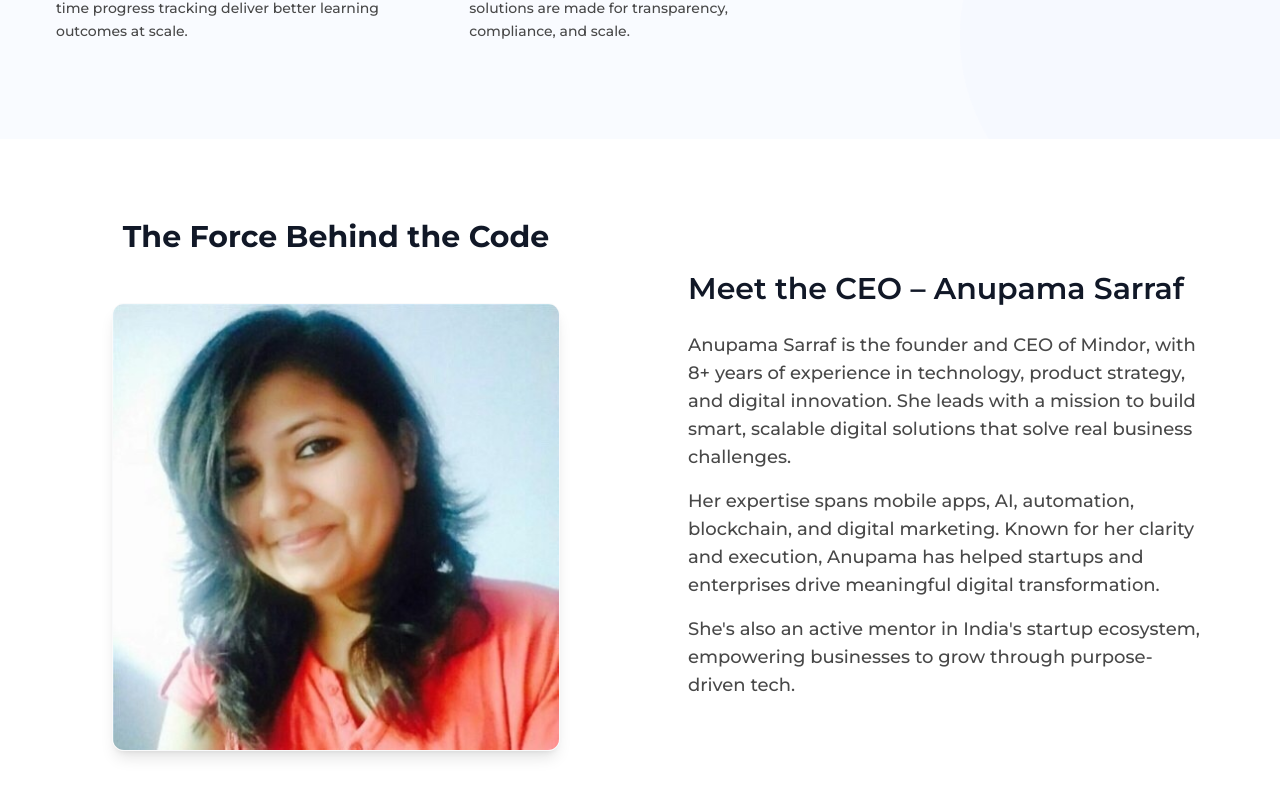
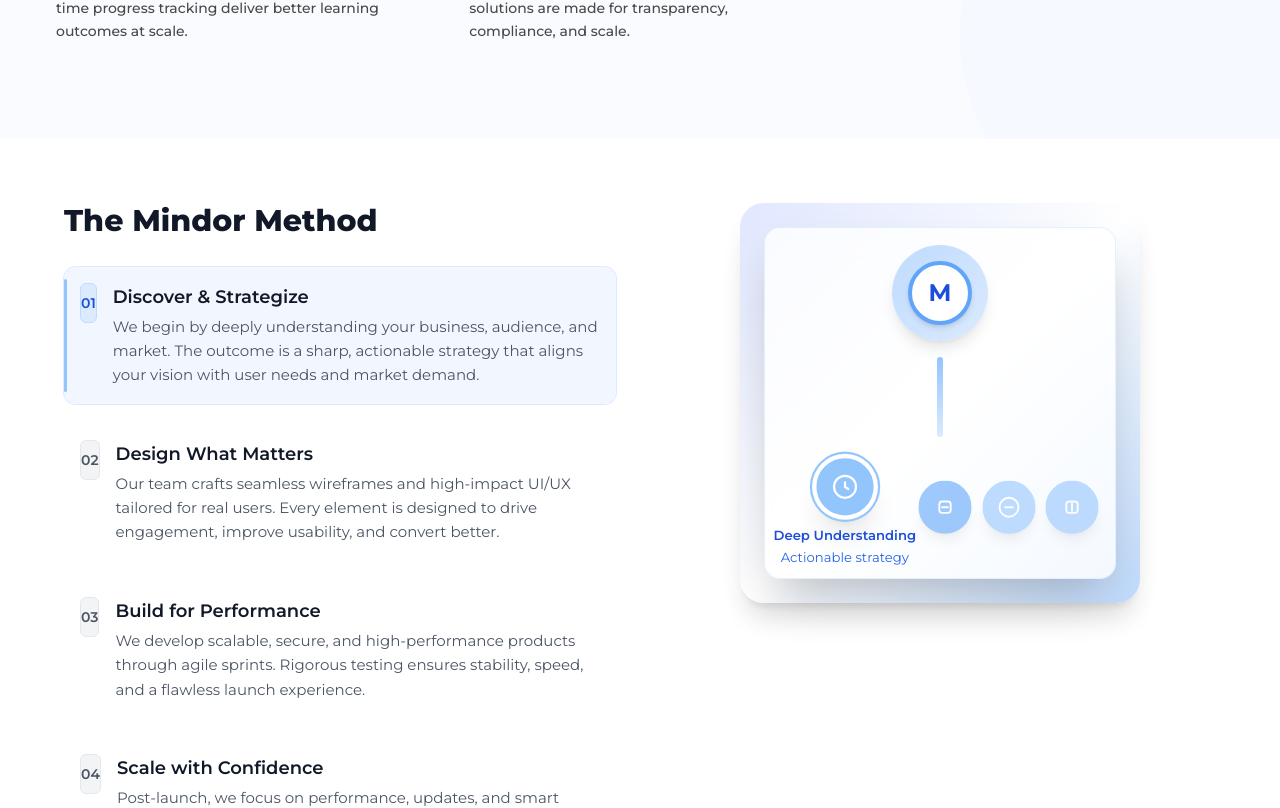
Before and after one commit to rastogi30/Mindor-tech, a Next.js app: page / in a window 1280 px wide. Shown: the part 4338-5146 px from the top of the page. Built offline with nearby package versions, Linux system fonts and the light colour scheme.

Commit message:
Methods added

```diff
--- a/pages/index.tsx
+++ b/pages/index.tsx
@@ -13,6 +13,7 @@ const Mindor = dynamic(() => import('../src/components/Mindor'));
 const Service = dynamic(() => import('../src/components/Service'));
 const LandingPage = dynamic(()=> import('../pages/landing'));
 const Slider = dynamic(() => import('../src/components/Slider'));
+const Method = dynamic(() => import('../src/components/Method'));
 
 const HomePage: React.FC = () => {
   const [showSuccessModal, setShowSuccessModal] = useState<boolean>(false);
@@ -67,6 +68,7 @@ const HomePage: React.FC = () => {
         <Slider />
         <Service />
         <Business />
+        <Method />
         <Founder />
         <CTASection />
         <Footer />
--- a/src/components/Method.tsx
+++ b/src/components/Method.tsx
@@ -7,7 +7,7 @@ const steps = [
 		desc:
 			"We begin by deeply understanding your business, audience, and market. The outcome is a sharp, actionable strategy that aligns your vision with user needs and market demand.",
 		icon: (
-				<svg width="28" height="28" fill="none" viewBox="0 0 24 24"><circle cx="12" cy="12" r="10" stroke="#fff" strokeWidth="2"/><path d="M12 8v4l3 2" stroke="#fff" strokeWidth="2" strokeLinecap="round"/></svg>
+			<svg width="24" height="24" fill="none" viewBox="0 0 24 24"><circle cx="12" cy="12" r="10" stroke="#fff" strokeWidth="2" /><path d="M12 8v4l3 2" stroke="#fff" strokeWidth="2" strokeLinecap="round" /></svg>
 		),
 		labels: ["Deep Understanding", "Actionable strategy"],
 		color: "bg-blue-300",
@@ -18,7 +18,7 @@ const steps = [
 		desc:
 			"Our team crafts seamless wireframes and high-impact UI/UX tailored for real users. Every element is designed to drive engagement, improve usability, and convert better.",
 		icon: (
-				<svg width="28" height="28" fill="none" viewBox="0 0 24 24"><rect x="6" y="6" width="12" height="12" rx="3" stroke="#fff" strokeWidth="2"/><path d="M9 12h6" stroke="#fff" strokeWidth="2" strokeLinecap="round"/></svg>
+			<svg width="24" height="24" fill="none" viewBox="0 0 24 24"><rect x="6" y="6" width="12" height="12" rx="3" stroke="#fff" strokeWidth="2" /><path d="M9 12h6" stroke="#fff" strokeWidth="2" strokeLinecap="round" /></svg>
 		),
 		labels: ["High-impact UI/UX", "Seamless Design"],
 		color: "bg-blue-400",
@@ -29,7 +29,7 @@ const steps = [
 		desc:
 			"We develop scalable, secure, and high-performance products through agile sprints. Rigorous testing ensures stability, speed, and a flawless launch experience.",
 		icon: (
-				<svg width="28" height="28" fill="none" viewBox="0 0 24 24"><circle cx="12" cy="12" r="10" stroke="#fff" strokeWidth="2"/><path d="M8 12h8" stroke="#fff" strokeWidth="2" strokeLinecap="round"/></svg>
+			<svg width="24" height="24" fill="none" viewBox="0 0 24 24"><circle cx="12" cy="12" r="10" stroke="#fff" strokeWidth="2" /><path d="M8 12h8" stroke="#fff" strokeWidth="2" strokeLinecap="round" /></svg>
 		),
 		labels: ["Scalable & Secure", "High Performance"],
 		color: "bg-blue-300",
@@ -40,68 +40,105 @@ const steps = [
 		desc:
 			"Post-launch, we focus on performance, updates, and smart iterations. Our goal is long-term success with continuous optimization and growth strategies that keep you ahead.",
 		icon: (
-				<svg width="28" height="28" fill="none" viewBox="0 0 24 24"><rect x="6" y="6" width="12" height="12" rx="3" stroke="#fff" strokeWidth="2"/><path d="M12 8v8" stroke="#fff" strokeWidth="2" strokeLinecap="round"/></svg>
+			<svg width="24" height="24" fill="none" viewBox="0 0 24 24"><rect x="6" y="6" width="12" height="12" rx="3" stroke="#fff" strokeWidth="2" /><path d="M12 8v8" stroke="#fff" strokeWidth="2" strokeLinecap="round" /></svg>
 		),
 		labels: ["Continuous Growth", "Smart Iterations"],
 		color: "bg-blue-300",
 	},
 ];
 
-
 export default function Method() {
 	const [selected, setSelected] = useState(0);
 
+	const indicatorLeft = `calc(${(selected / (steps.length - 1)) * 100}% - 30px)`;
+
 	return (
-		<section className="w-full bg-white py-16 flex justify-center">
-			<div className="max-w-6xl w-full flex flex-col md:flex-row items-start gap-12 px-4 md:px-0">
-				{/* Left: Steps */}
-				<div className="flex-1 flex flex-col gap-8">
-					<h2 className="text-3xl md:text-4xl font-bold text-gray-800 mb-8">The Mindor Method</h2>
+		<section className="w-full bg-white py-14 md:py-16 flex justify-center">
+			<div className="max-w-6xl w-full flex flex-col md:flex-row items-start gap-10 md:gap-12 px-4 md:px-0">
+
+				<div className="flex-1 flex flex-col gap-4 md:gap-5">
+					<h2 className="text-2xl md:text-3xl font-extrabold text-gray-900 mb-2">The Mindor Method</h2>
+
 					{steps.map((step, idx) => (
 						<button
 							key={step.number}
-							className={`flex items-start gap-6 p-6 rounded-lg transition-all duration-200 text-left focus:outline-none border-2 ${selected === idx ? "border-blue-400 bg-blue-50" : "border-transparent"}`}
+							className={`group relative flex items-start gap-4 p-4 rounded-xl transition-all duration-200 text-left focus:outline-none ${selected === idx ? 'bg-blue-50/80 ring-1 ring-blue-100' : 'bg-transparent'
+								}`}
 							onClick={() => setSelected(idx)}
 							tabIndex={0}
 						>
-							<div className={`w-14 h-14 flex items-center justify-center rounded-md text-lg font-bold ${selected === idx ? "bg-blue-200 text-blue-700" : "bg-gray-200 text-gray-600"}`}>
+							<div
+								className={`w-10 h-10 flex items-center justify-center rounded-md text-sm font-semibold border ${selected === idx
+										? 'bg-blue-100 text-blue-700 border-blue-200'
+										: 'bg-gray-100 text-gray-600 border-gray-200'
+									}`}
+							>
 								{step.number}
 							</div>
+
 							<div>
-								<div className="font-semibold text-lg md:text-xl text-gray-800 mb-1">{step.title}</div>
-								<div className="text-gray-600 text-base md:text-md leading-relaxed">{step.desc}</div>
+								<div className="font-semibold text-gray-900 text-base md:text-lg mb-1">
+									{step.title}
 								</div>
+								<div className="text-gray-600 text-sm md:text-[15px] leading-relaxed">
+									{step.desc}
+								</div>
+							</div>
+
+							{selected === idx && (
+								<span className="absolute left-0 top-3 bottom-3 w-[3px] rounded-full bg-blue-300" />
+							)}
 						</button>
 					))}
 				</div>
-						{/* Right: Enhanced Stylized Card */}
+
 				<div className="flex-1 flex justify-center items-center">
-							<div className="relative w-[400px] h-[400px] rounded-3xl flex items-center justify-center shadow-xl bg-gradient-to-br from-blue-100 via-white to-blue-200">
-								<div className="absolute inset-6 bg-white/80 rounded-2xl flex items-center justify-center shadow-2xl border border-blue-100 backdrop-blur-md">
-									{/* Central Circle */}
-									<div className="absolute top-10 left-1/2 -translate-x-1/2 flex flex-col items-center">
-										<div className="relative">
-											<div className="w-24 h-24 rounded-full bg-gradient-to-br from-blue-200 to-blue-100 flex items-center justify-center shadow-lg">
-												<div className="w-16 h-16 rounded-full bg-white border-4 border-blue-400 flex items-center justify-center text-2xl font-bold text-blue-700 shadow-md">M</div>
+					<div className="relative w-[360px] h-[360px] md:w-[400px] md:h-[400px] rounded-3xl shadow-xl bg-gradient-to-br from-indigo-100 via-white to-blue-200">
+						<div className="absolute inset-5 md:inset-6 bg-white/80 rounded-2xl shadow-2xl border border-blue-100/70 backdrop-blur-md" />
+
+						<div className="absolute inset-0 flex flex-col items-center justify-center">
+
+							<div className="relative mb-4">
+								<div className="w-20 h-20 md:w-24 md:h-24 rounded-full bg-gradient-to-br from-blue-200 to-blue-100 flex items-center justify-center shadow-lg">
+									<div className="w-12 h-12 md:w-16 md:h-16 rounded-full bg-white border-4 border-blue-300 md:border-blue-400 flex items-center justify-center text-xl md:text-2xl font-bold text-blue-700 shadow-md">
+										M
 									</div>
 								</div>
-										{/* Vertical line */}
-										<div className="w-1 h-24 bg-gradient-to-b from-blue-300 to-blue-100 mt-2 mb-2"></div>
-										{/* Step Circles */}
-										<div className="flex flex-row gap-8 mt-2">
+							</div>
+
+							<div className="w-[6px] h-16 md:h-20 bg-gradient-to-b from-blue-300 to-blue-100 rounded-full mb-6" />
+							<div className="relative w-full max-w-[280px] md:max-w-[320px]">
+								<div className="relative flex justify-between items-center">
 									{steps.map((step, idx) => (
+										<button
+											key={step.number}
+											onClick={() => setSelected(idx)}
+											className={`flex flex-col items-center transition-all duration-300 group ${selected === idx ? 'opacity-100 scale-110' : 'opacity-60 scale-95 hover:opacity-80'
+												}`}
+										>
 											<div
-													key={step.number}
-													className={`flex flex-col items-center transition-all duration-300 ${selected === idx ? "opacity-100 scale-110" : "opacity-40 scale-95"}`}
+												className={`w-12 h-12 md:w-14 md:h-14 rounded-full flex items-center justify-center ${step.color} transition-all duration-300 border-2 shadow-lg ${selected === idx
+														? 'border-white shadow-xl ring-2 ring-blue-300 ring-offset-2'
+														: 'border-transparent hover:border-white/50'
+													}`}
 											>
-													<div className={`w-14 h-14 rounded-full flex items-center justify-center ${step.color} transition-all duration-300 border-2 ${selected === idx ? "border-blue-400 shadow-xl" : "border-transparent"}`}>{step.icon}</div>
+												{step.icon}
+											</div>
+
+											<div className={`transition-all duration-300 mt-2 ${selected === idx ? 'opacity-100 translate-y-0' : 'opacity-0 translate-y-2'
+												}`}>
 												{selected === idx && (
-														<div className="flex flex-col items-center animate-fade-in">
-															<span className="text-xs text-teal-600 mt-2 font-semibold drop-shadow">{step.labels[0]}</span>
-															<span className="text-xs text-teal-500">{step.labels[1]}</span>
+													<div className="flex flex-col items-center space-y-1">
+														<span className="text-[10px] md:text-xs text-blue-700 font-semibold text-center leading-tight">
+															{step.labels[0]}
+														</span>
+														<span className="text-[10px] md:text-xs text-blue-600 text-center leading-tight">
+															{step.labels[1]}
+														</span>
 													</div>
 												)}
 											</div>
+										</button>
 									))}
 								</div>
 							</div>
```
Lines whose indentation alone changed are shown as unchanged.
